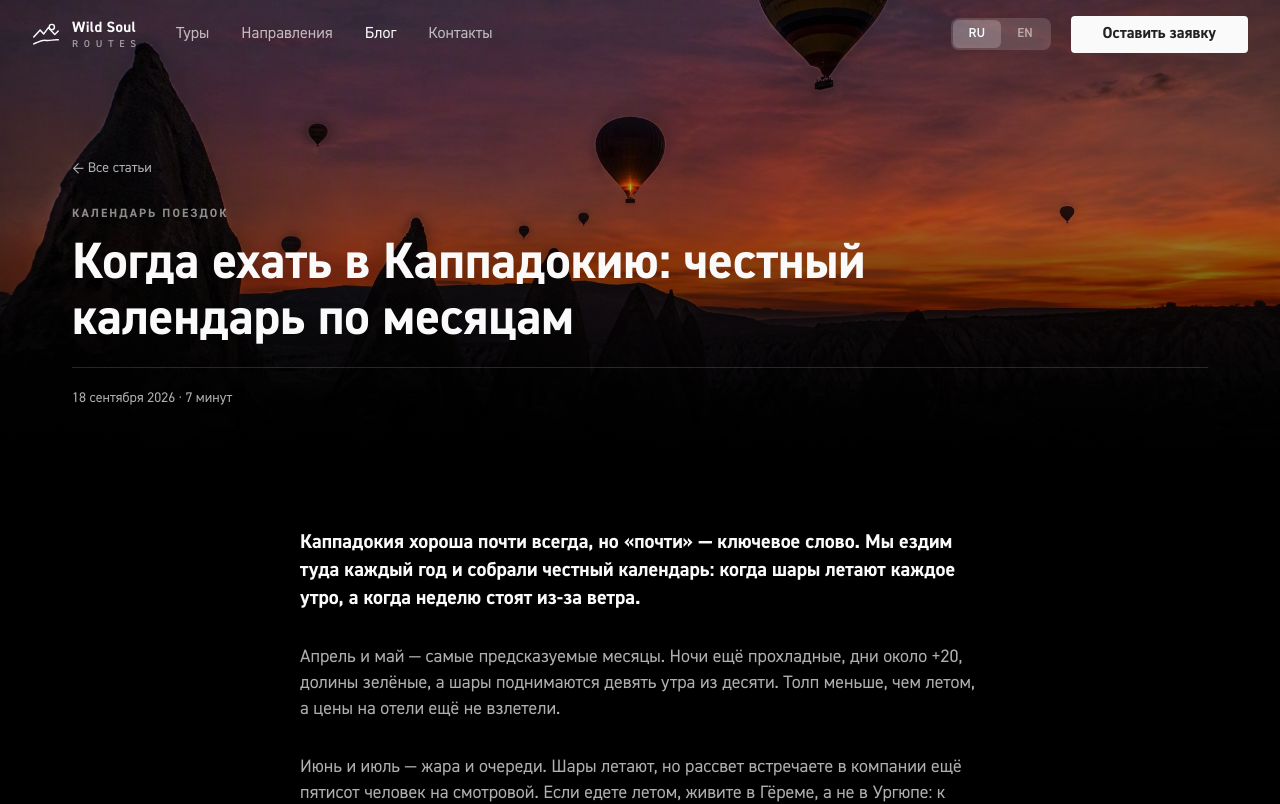
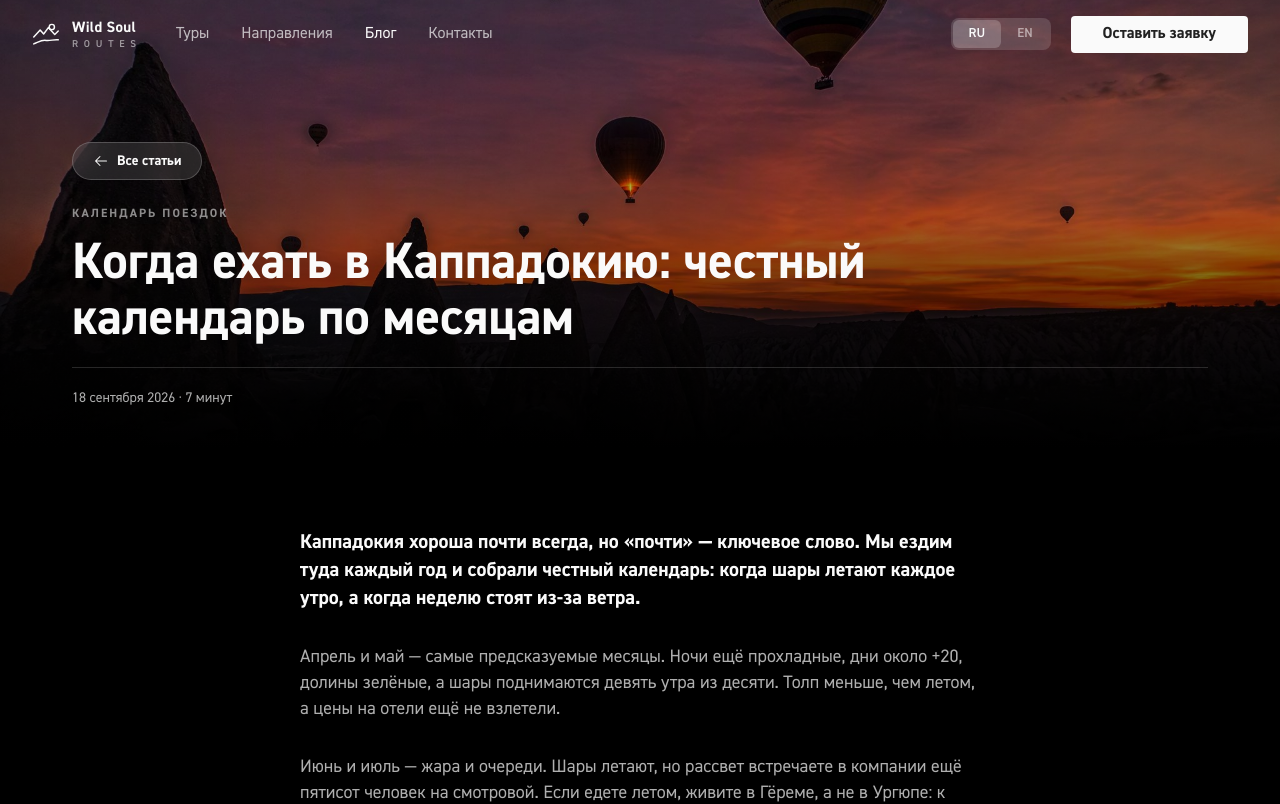
Before and after one commit to fifulina-uxui/wild-soul-routes, a React (Vite) app: page /blog/cappadocia-calendar in a window 1280 px wide. Shown: the top 804 px of the page. Built offline with nearby package versions, Linux system fonts and the light colour scheme.

Commit message:
Breadcrumbs: полупрозрачные кнопки с иконкой Phosphor

```diff
--- a/src/pages/BlogArticlePage.tsx
+++ b/src/pages/BlogArticlePage.tsx
@@ -27,9 +27,12 @@ export default function BlogArticlePage() {
           <Reveal>
             <Link
               to="/blog"
-              className="inline-flex items-center gap-2 text-[14px] leading-5 text-[rgb(250_250_250/70%)] transition-colors duration-200 hover:text-[#fafafa]"
+              className="inline-flex items-center gap-2 rounded-full border border-[rgb(255_255_255/20%)] bg-[rgb(255_255_255/12%)] px-5 py-2 text-[14px] font-bold leading-5 text-[#fafafa] backdrop-blur-md transition-colors duration-200 hover:bg-[rgb(255_255_255/22%)]"
             >
-              ← {t.blog.back}
+              <svg width="16" height="16" viewBox="0 0 256 256" fill="currentColor" aria-hidden="true">
+                <path d="M224,128a8,8,0,0,1-8,8H59.31l58.35,58.34a8,8,0,0,1-11.32,11.32l-72-72a8,8,0,0,1,0-11.32l72-72a8,8,0,0,1,11.32,11.32L59.31,120H216A8,8,0,0,1,224,128Z" />
+              </svg>
+              {t.blog.back}
             </Link>
             <p className="mt-6 text-[12px] font-bold uppercase leading-5 tracking-[0.17em] text-[rgb(250_250_250/55%)]">
               {post.tag}
--- a/src/pages/TourDetailPage.tsx
+++ b/src/pages/TourDetailPage.tsx
@@ -27,9 +27,12 @@ export default function TourDetailPage() {
           <Reveal>
             <Link
               to="/tours"
-              className="inline-flex items-center gap-2 text-[14px] leading-5 text-[rgb(250_250_250/70%)] transition-colors duration-200 hover:text-[#fafafa]"
+              className="inline-flex items-center gap-2 rounded-full border border-[rgb(255_255_255/20%)] bg-[rgb(255_255_255/12%)] px-5 py-2 text-[14px] font-bold leading-5 text-[#fafafa] backdrop-blur-md transition-colors duration-200 hover:bg-[rgb(255_255_255/22%)]"
             >
-              ← {t.tourDetail.back}
+              <svg width="16" height="16" viewBox="0 0 256 256" fill="currentColor" aria-hidden="true">
+                <path d="M224,128a8,8,0,0,1-8,8H59.31l58.35,58.34a8,8,0,0,1-11.32,11.32l-72-72a8,8,0,0,1,0-11.32l72-72a8,8,0,0,1,11.32,11.32L59.31,120H216A8,8,0,0,1,224,128Z" />
+              </svg>
+              {t.tourDetail.back}
             </Link>
             <p className="mt-6 text-[12px] font-bold uppercase leading-5 tracking-[0.17em] text-[rgb(250_250_250/55%)]">
               {tour.coords}
```
